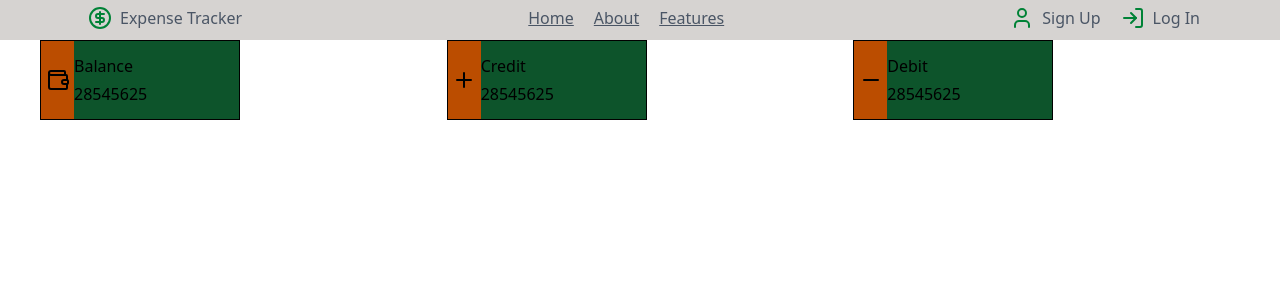
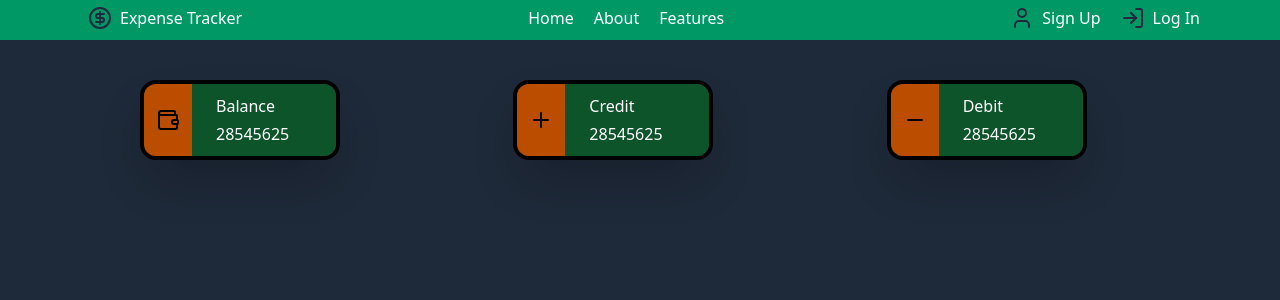
Before and after one commit to virajtlr2006/Expense-Tracker-new, a React (Vite) app in the folder frontend/: page / in a window 1280 px wide. Shown: the top 300 px of the page. Built offline with nearby package versions, Linux system fonts and the light colour scheme.

Commit message:
Navbar and statecarrd done

```diff
--- a/frontend/src/App.jsx
+++ b/frontend/src/App.jsx
@@ -4,7 +4,7 @@ import Dashboard from './Components/Dashboard'
 
 const App = () => {
   return (
-    <div>
+    <div className='bg-gray-800 h-screen'>
       <NavBar/>
       <Dashboard/>
     </div>
--- a/frontend/src/Components/Dashboard.jsx
+++ b/frontend/src/Components/Dashboard.jsx
@@ -4,7 +4,7 @@ import Statecard from './Statecard'
 
 const Dashboard = () => {
   return (
-    <div className=' gap-5 justify-between px-10 grid grid-cols-1 sm:grid-cols-2 md:grid-cols-3'>
+    <div className=' gap-5 justify-between px-10 grid grid-cols-1 sm:grid-cols-2 md:grid-cols-3 mt-10 ml-25'>
 
       <Statecard name="Balance" value="28545625" icon={<Wallet />} />
       <Statecard name="Credit" value="28545625" icon={<Plus />} />
--- a/frontend/src/Components/Link.jsx
+++ b/frontend/src/Components/Link.jsx
@@ -3,7 +3,7 @@ import React from 'react'
 const Link = ({href,label}) => {
   return (
     <div>
-      <a href={href} className='text-gray-600 hover:text-black underline'>{label}</a>
+      <a href={href} className='text-white hover:text-emerald-900 '>{label}</a>
     </div>
   )
 }
--- a/frontend/src/Components/NavBar.jsx
+++ b/frontend/src/Components/NavBar.jsx
@@ -6,11 +6,11 @@ import Link from './Link'
 const NavBar = () => {
   return (
     // Main div of navbar 1173-60  sm-5
-    <div className='sticky flex justify-between px-20 gap-5 bg-stone-300 h-10 py-1.5 z-0 border-0 animate-gradie '>
+    <div className='sticky flex justify-between px-20 gap-5 bg-emerald-600  h-10 py-1.5 z-0 border-0 animate-gradie  '>
       {/*Symbol and title  */}
       <div className='flex gap-2'>
-        < CircleDollarSignIcon className='text-green-700 ml-2' />
-        <p className='text-gray-600 hover:text-black'>Expense Tracker</p>
+        < CircleDollarSignIcon className='text-slate-800 ml-2' />
+        <p className='text-white hover:text-emerald-900'>Expense Tracker</p>
       </div>
 
       {/* Home, About,Feature */}
@@ -22,12 +22,12 @@ const NavBar = () => {
 
       {/* SignUp and Sign In button */}
       <div className=' flex gap-5'>
-        <button className=' flex gap-2  text-gray-600 hover:text-black'>
-          <User className='text-green-700' />
+        <button className=' flex gap-2 text-white hover:text-emerald-900'>
+          <User className='text-slate-800 ' />
           Sign Up
         </button>
-        <button className=' flex gap-2 text-gray-600 hover:text-black '>
-          <LogInIcon className='text-green-700 ' />
+        <button className=' flex gap-2 text-white hover:text-emerald-900 '>
+          <LogInIcon className='text-slate-800 ' />
           <p className=''>Log In</p>
           </button>
       </div>
--- a/frontend/src/Components/Statecard.jsx
+++ b/frontend/src/Components/Statecard.jsx
@@ -4,9 +4,9 @@ import React from 'react'
 const Statecard = ({ name, value, icon }) => {
     return (
 
-        <div className='border-1 h-20 w-50  grid grid-cols-12 '>
-            <div className='flex items-center bg-amber-700 col-span-2 justify-center'>{icon}</div>
-            <div className='flex justify-center gap-1 flex-col bg-green-900 col-span-10 '><p>{name}</p>
+        <div className='border-4 rounded-2xl overflow-hidden h-20 w-50  grid grid-cols-12 shadow-2xl'>
+            <div className='flex items-center bg-amber-700 col-span-3 justify-center'>{icon}</div>
+            <div className=' text-white flex justify-center gap-1 flex-col bg-green-900 col-span-9 pl-6 '><p>{name}</p>
                 <p>{value}</p></div>
         </div>
     )
```
